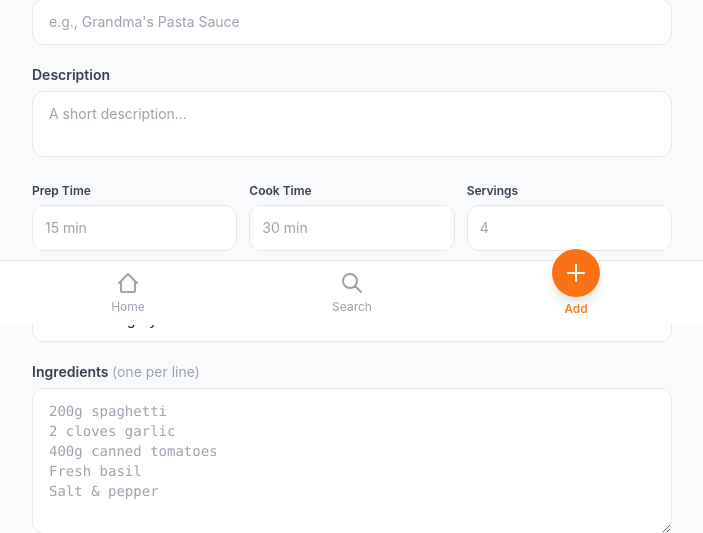
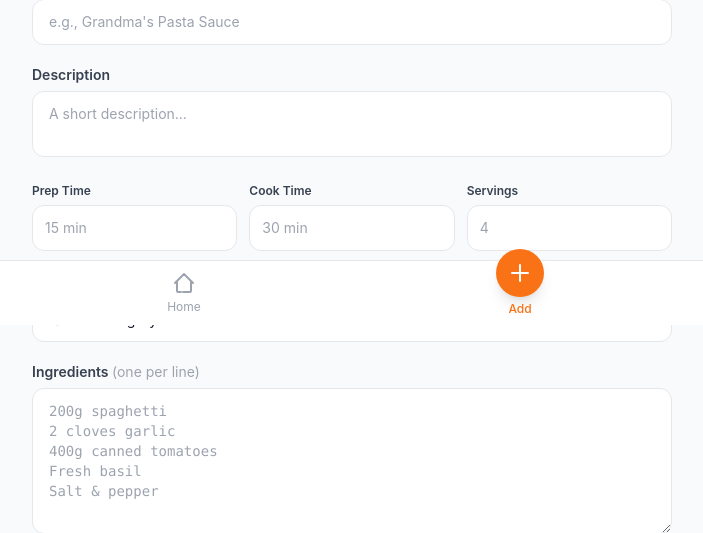
Before and after one commit to jnieuwenhuijzenprivate/cooking-recipes, a Flask app: page /recipe/new in a window 1280 px wide. Shown: the part 475-1008 px from the top of the page, without its empty margins (288-991 px from the left). Run offline with Flask 3, Linux system fonts and the light colour scheme; some libraries are stand-ins or nearby versions.

Commit message:
Remove search link from base.html
Removed the search link from the navigation menu.

```diff
--- a/recipe-website/templates/base.html
+++ b/recipe-website/templates/base.html
@@ -88,14 +88,6 @@
                 </svg>
                 <span class="text-xs mt-1">Home</span>
             </a>
-            <a href="{{ url_for('index', q='') }}"
-               class="flex flex-col items-center justify-center w-full h-full text-gray-400">
-                <svg class="w-6 h-6" fill="none" stroke="currentColor" viewBox="0 0 24 24">
-                    <path stroke-linecap="round" stroke-linejoin="round" stroke-width="2"
-                          d="M21 21l-6-6m2-5a7 7 0 11-14 0 7 7 0 0114 0z"/>
-                </svg>
-                <span class="text-xs mt-1">Search</span>
-            </a>
             <a href="{{ url_for('recipe_new') }}"
                class="flex flex-col items-center justify-center w-full h-full">
                 <div class="bg-brand-500 rounded-full p-3 -mt-5 shadow-lg">
```
